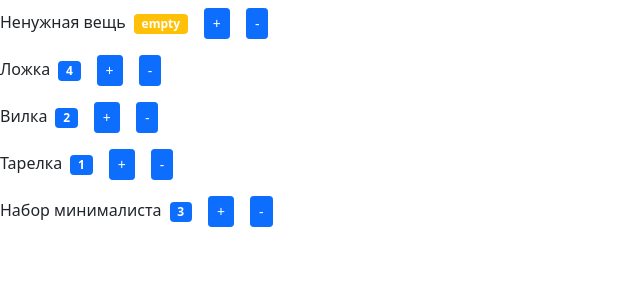
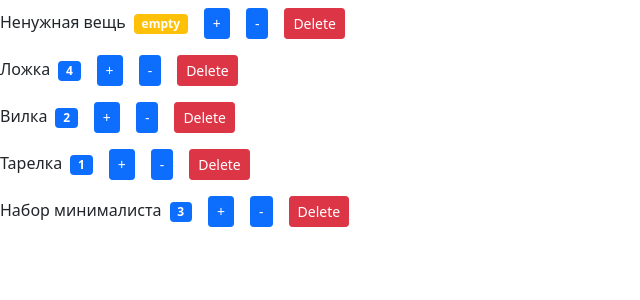
Before and after one commit to Alextxnk/React_app_2.0, a React (Create React App) app: page / in a window 1280 px wide. Shown: the top 300 px of the page, without its empty margins (0-640 px from the left). Built offline with nearby package versions, Linux system fonts and the light colour scheme.

Commit message:
change component

```diff
--- a/src/components/counter.jsx
+++ b/src/components/counter.jsx
@@ -27,6 +27,7 @@ const Counter = (props) => {
          <span className={getBageClasses()}>{formatValue()}</span>
          <button className='btn btn-primary btn-sm m-2' onClick={handleIncrement}>+</button>
          <button className='btn btn-primary btn-sm m-2' onClick={handleDecrement}>-</button>
+         <button className='btn btn-danger btn-sm m-2' onClick={props.onDelete}>Delete</button>
       </div>
    );
 };
--- a/src/components/countersList.jsx
+++ b/src/components/countersList.jsx
@@ -1,19 +1,23 @@
-import React from 'react';
+import React, { useState } from 'react';
 import Counter from './counter';
 
 const CountersList = () => {
-   const counters = [
+   const [counters, setCounters] = useState ([
       { id: 0, value: 0, name: 'Ненужная вещь' },
       { id: 1, value: 4, name: 'Ложка' },
       { id: 2, value: 2, name: 'Вилка' },
       { id: 3, value: 1, name: 'Тарелка' },
       { id: 4, value: 3, name: 'Набор минималиста' }
-   ];
+   ]);
+
+   const handleDelete = () => {
+      console.log('handleDelete');
+   };
 
    return (
       <>
          {counters.map((count) => (
-            <Counter key={count.id} value={count.value} name={count.name} />
+            <Counter key={count.id} value={count.value} name={count.name} onDelete={handleDelete} />
          ))}
       </>
    );
```
